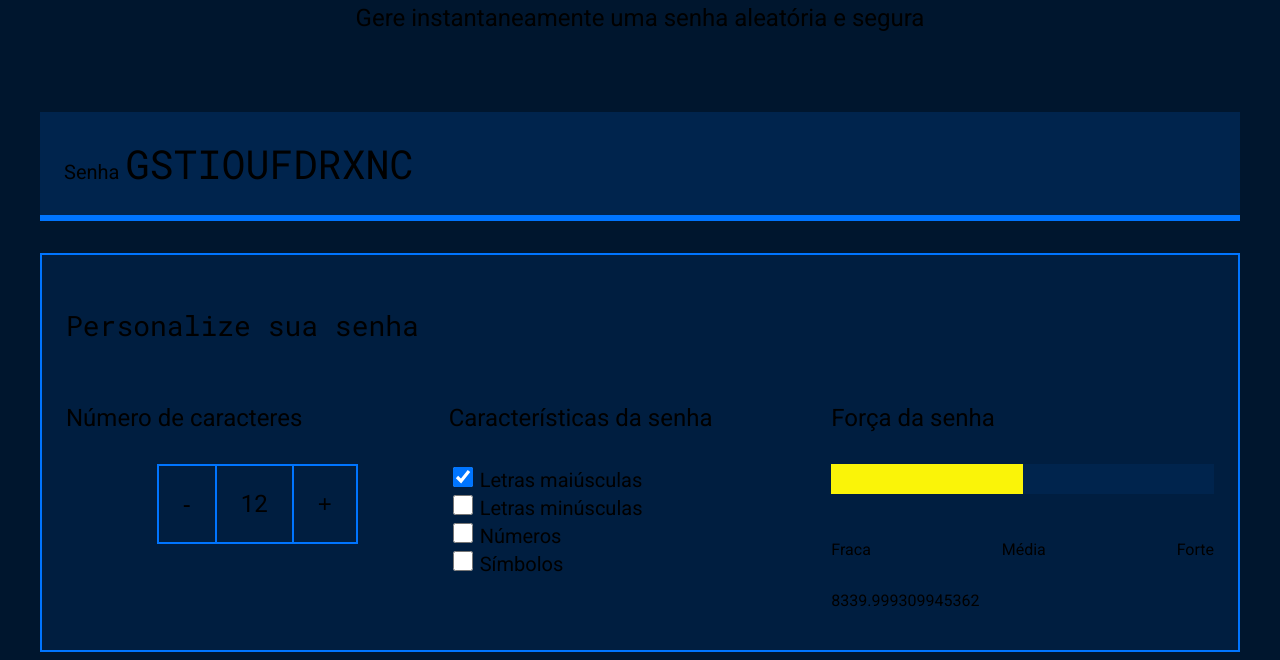
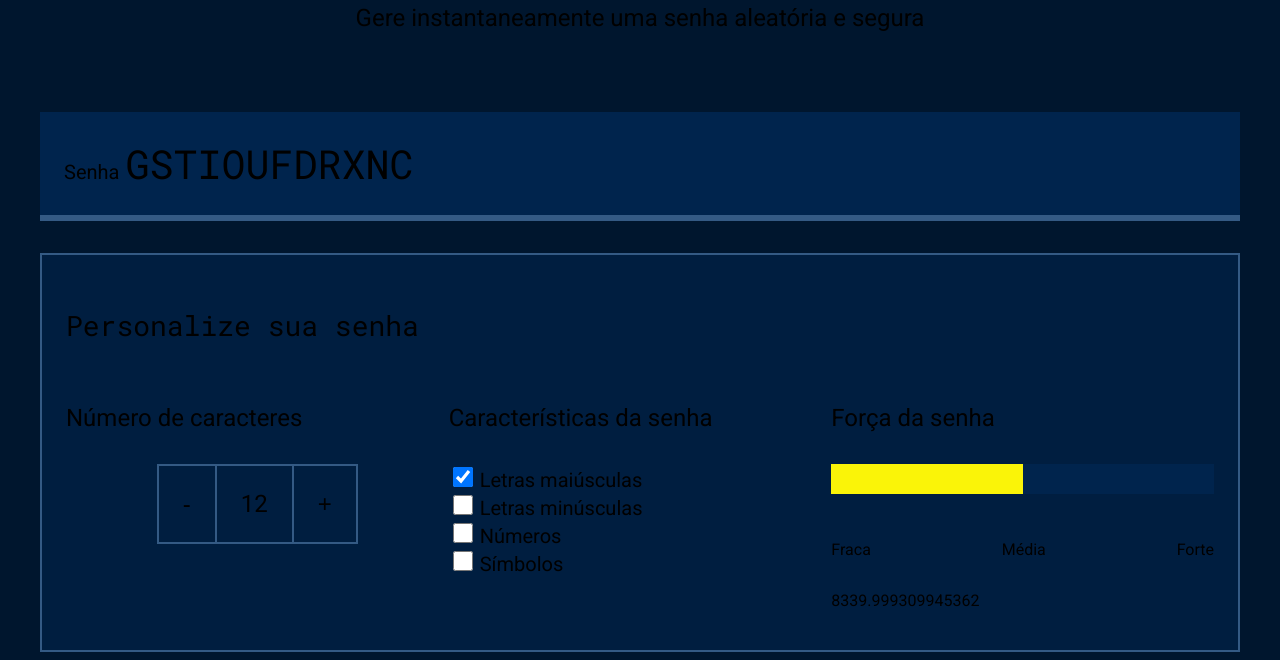
Before and after one commit to PRISCIlAAPARECIDA/geradorsenhapri, a plain HTML site: page index.html in a window 1280 px wide. Shown: the part 191-851 px from the top of the page. Drawn offline with Linux system fonts and the light colour scheme.

Commit message:
vnbjbmnbhjbj

```diff
--- a/style.css
+++ b/style.css
@@ -5,7 +5,7 @@
     --cor-de-fundo: #00162E;
     --fundo-senha: #00244D;
     --fundo-texto: #001E40;
-    --borda: #0075FF;
+    --borda: #345a84;
     --roboto: 'Roboto', sans-serif;
     --roboto-mono: 'Roboto Mono', monospace;
 }
```
